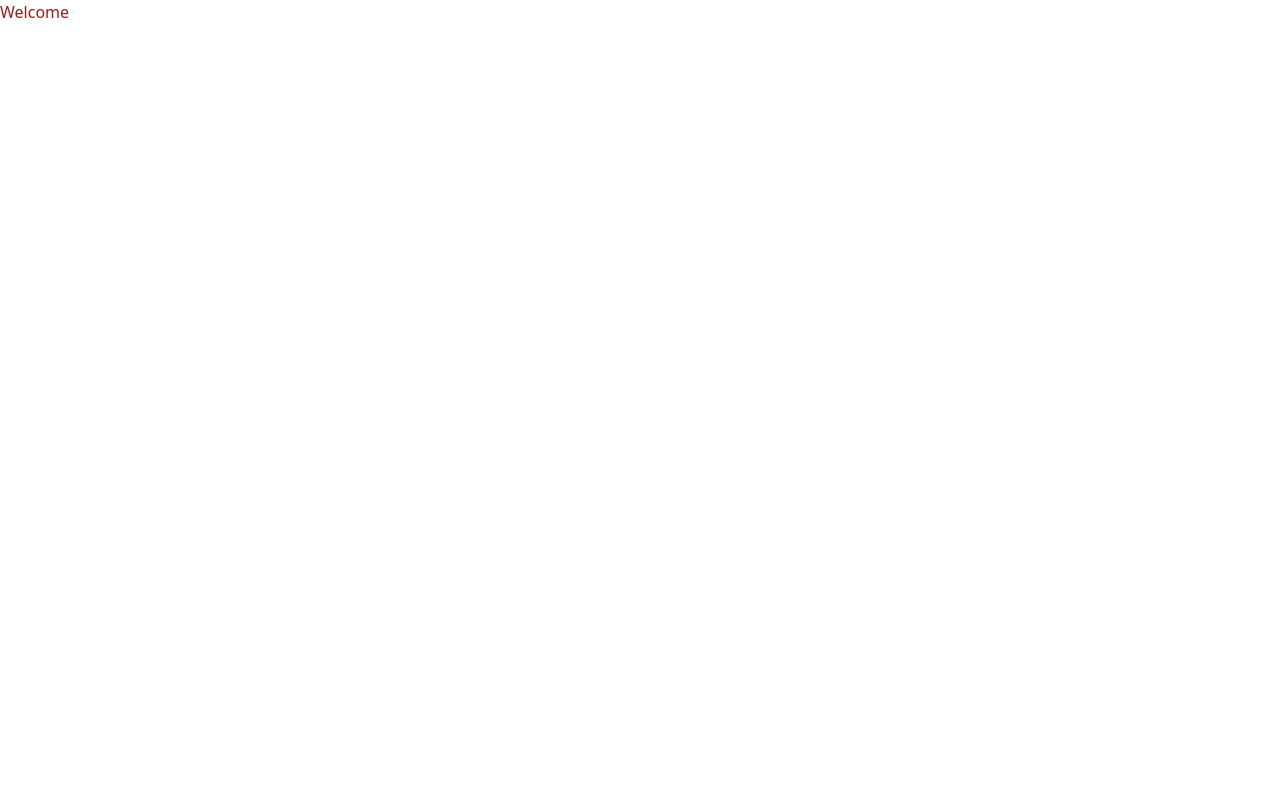
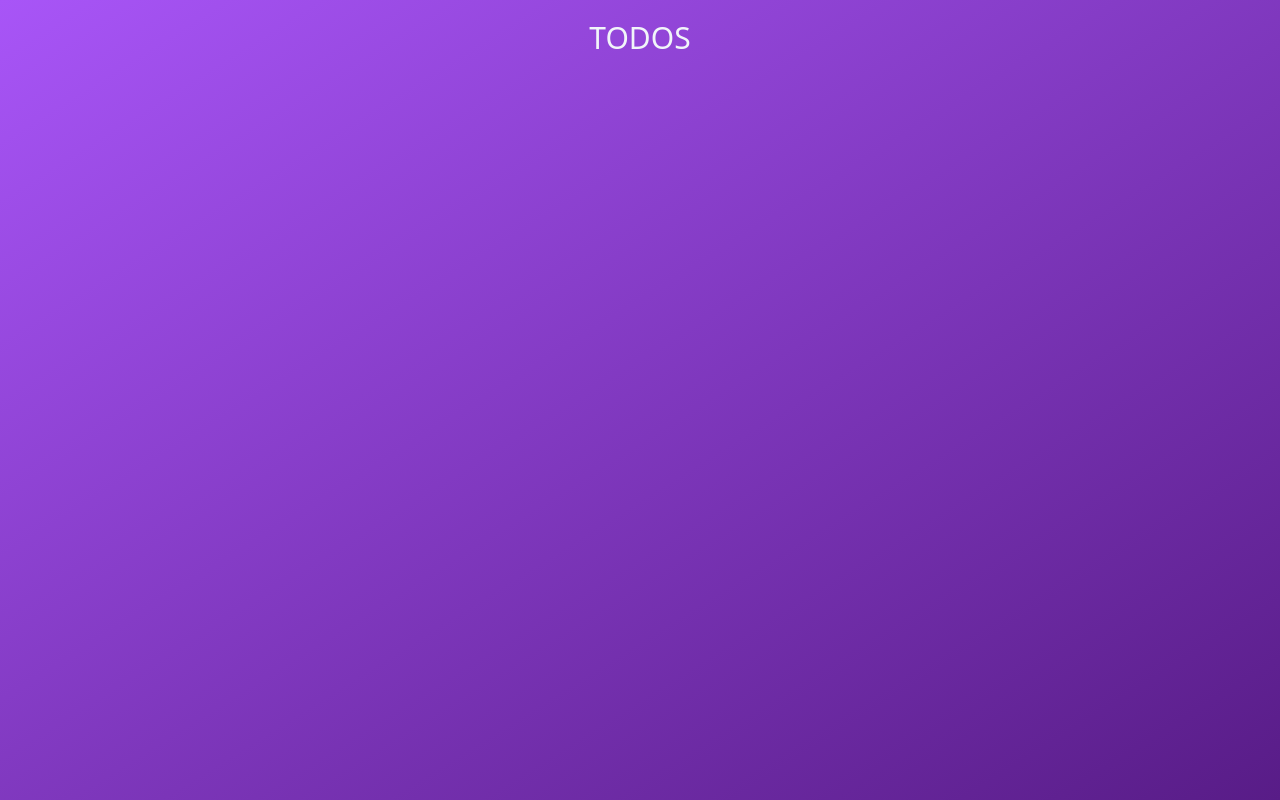
Before and after one commit to chingu-voyages/roundtable-tanstack-query, a React (Vite) app: page / in a window 1280 px wide. Built offline with nearby package versions, Linux system fonts and the light colour scheme.

Commit message:
Basic landing page design

```diff
--- a/src/App.tsx
+++ b/src/App.tsx
@@ -3,8 +3,8 @@ function App() {
 
      return (
           <>
-               <div>
-                    <h1 className="text-red-800">Welcome</h1>
+               <div className="bg-gradient-to-br from-purple-500 to-purple-900 min-h-screen">
+                    <h1 className="pt-5 text-slate-100 text-center text-3xl uppercase fontextrabold">Todos</h1>
                </div>
           </>
      )
```
